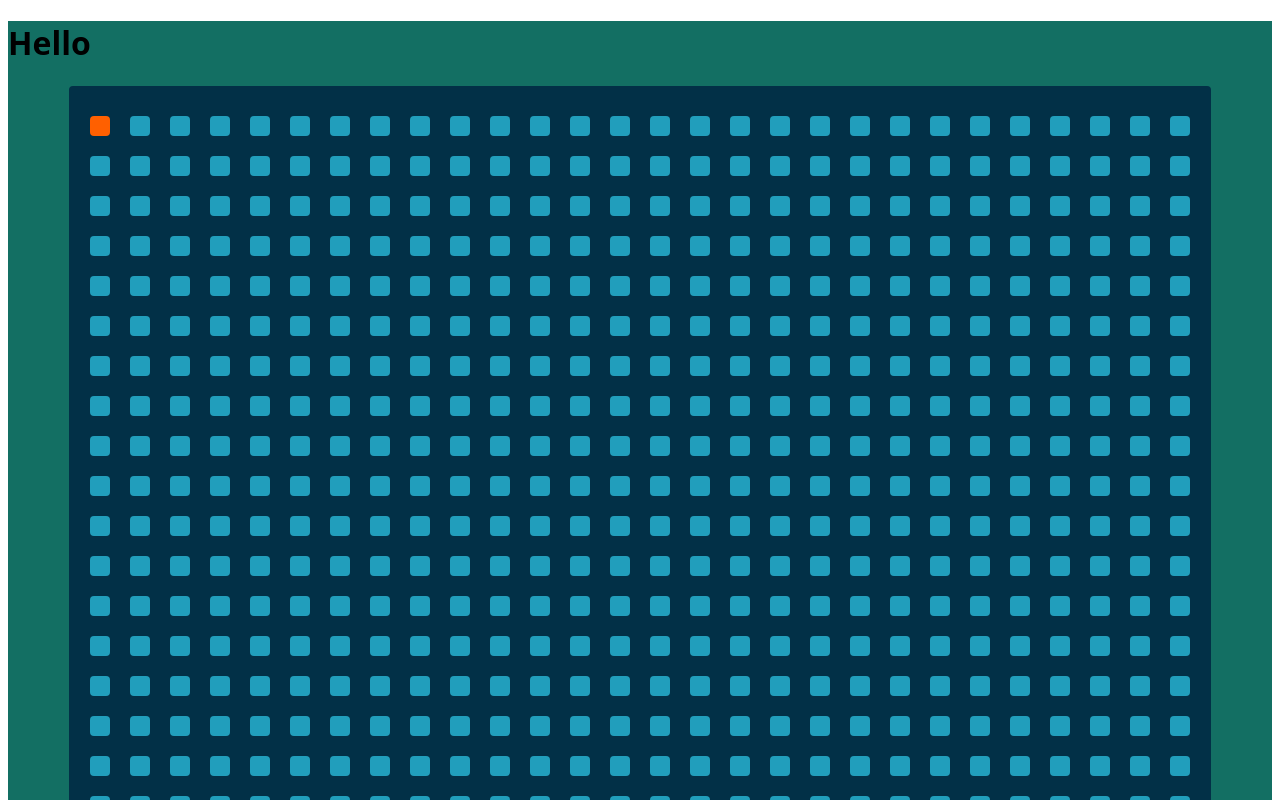
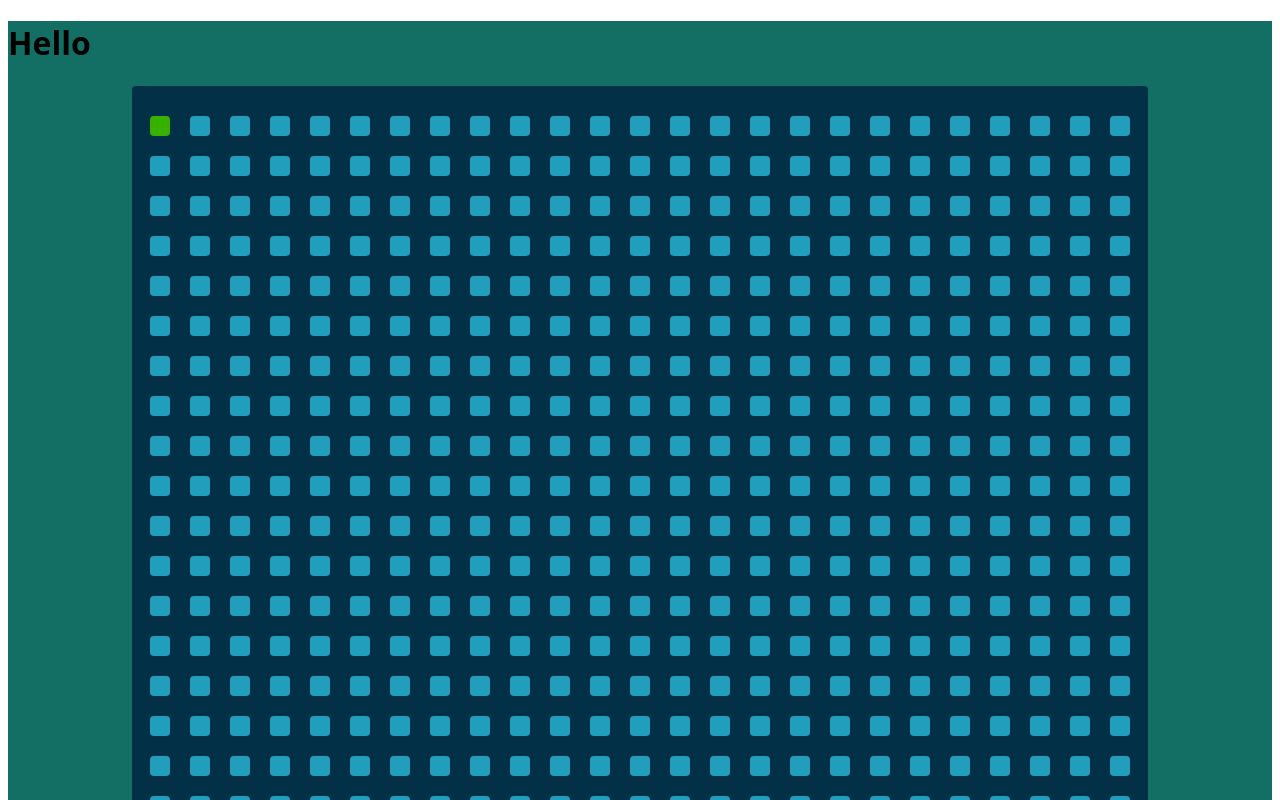
Before and after one commit to Harshavardhan1617/Life-Check, a React (Vite) app: page / in a window 1280 px wide. Shown: the top 800 px of the page. Built offline with nearby package versions, Linux system fonts and the light colour scheme; a web font is replaced by a local one.

Commit message:
update cardlist and life styles

```diff
--- a/src/card/Card.css
+++ b/src/card/Card.css
@@ -2,7 +2,6 @@
   --card-color: #373e47;
   --card-text-color: #c4d1de;
   height: auto;
-  width: 300px;
   background-color: var(--card-color);
   color: var(--card-text-color);
   padding: 8px 14px;
--- a/src/cardList/CardList.css
+++ b/src/cardList/CardList.css
@@ -2,6 +2,7 @@
   --card-list-color: #161b22;
   --card-color: #373e47;
   --card-text-color: #c4d1de;
+  width: 400px;
   background-color: var(--card-list-color);
   display: inline-block;
   color: #e5e5e5;
@@ -13,16 +14,15 @@
   height: 430px;
   overflow-y: scroll;
   scrollbar-width: none;
-  width: auto;
   padding: 0px 4px 8px 4px;
   background-color: var(--card-list-color);
-  display: inline-block;
+  display: block;
   position: relative;
 }
 
 .whole-card p {
-  padding-left: 12px;
-  margin: 10px 0px;
+  width: 328px;
+  margin: 10px 12px;
   font-weight: 500;
   font-size: medium;
 }
--- a/src/life/Life.css
+++ b/src/life/Life.css
@@ -1,5 +1,5 @@
 .life {
-  width: 90%;
+  width: 80%;
   margin: auto;
   background-color: #023047;
   text-align: center;
--- a/src/life/Life.jsx
+++ b/src/life/Life.jsx
@@ -45,7 +45,8 @@ export default function Life() {
       {sampleData.map((el) => {
         let color;
         if (el.id < today && el.todos.length > 0) {
-          color = "#ff6000";
+          // color = "#ff6000";
+          color = "#38b000";
         } else if (el.id < today && el.todos.length === 0) {
           color = "#219ebc";
         } else if (el.id > today && el.todos.length > 0) {
```
